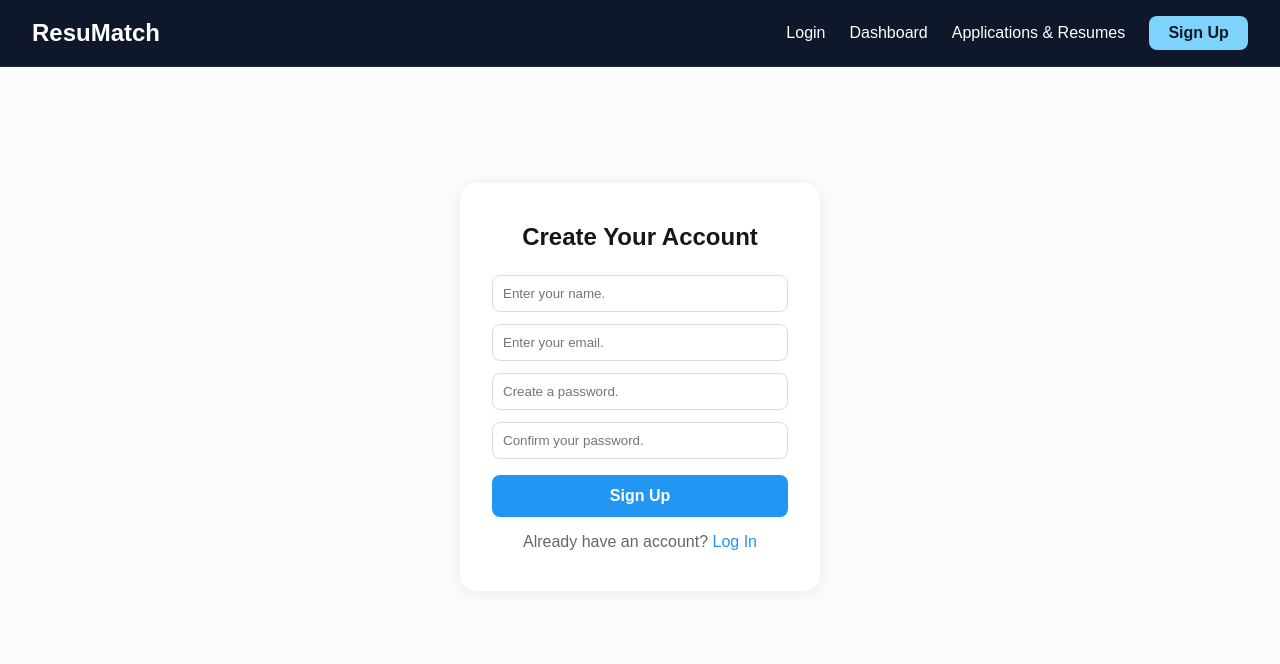
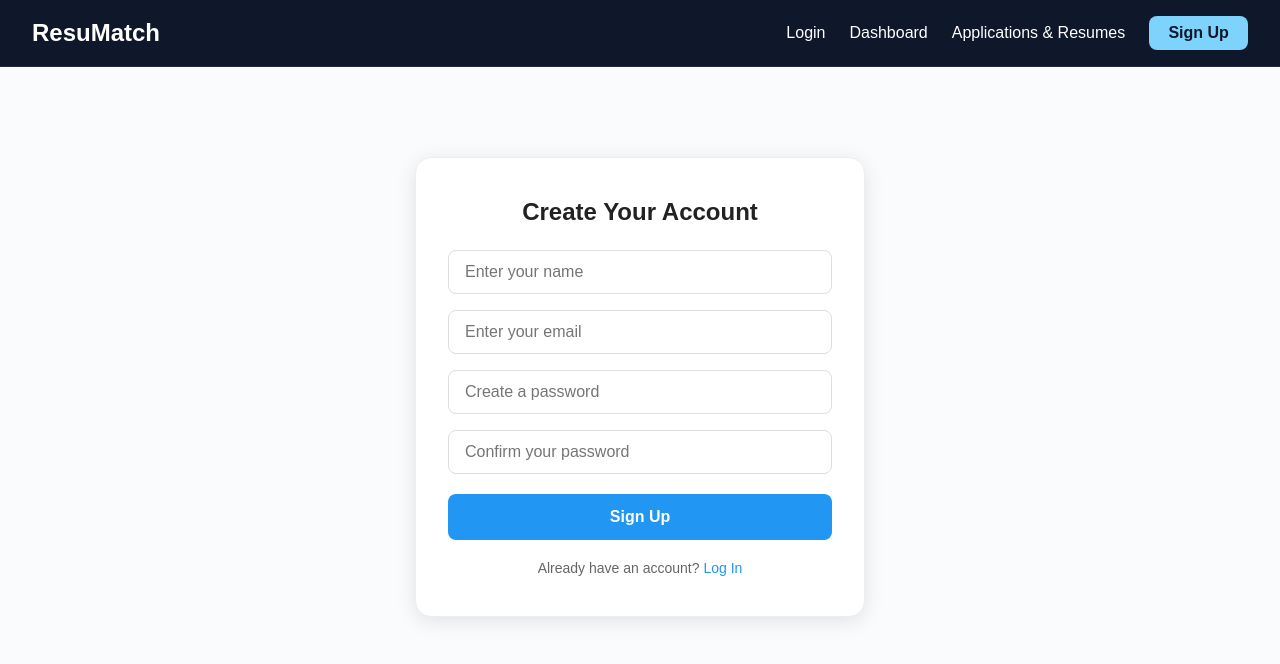
Before and after one commit to Sadly4343/ResuMatch, a Next.js app in the folder client/: page /signup in a window 1280 px wide. Shown: the top 664 px of the page. Built offline with nearby package versions, Linux system fonts and the light colour scheme.

Commit message:
updated css

```diff
--- a/client/src/app/signup/page.tsx
+++ b/client/src/app/signup/page.tsx
@@ -2,25 +2,20 @@
 import React, {useState} from "react";
 import apiService from "../../services/api";
 
-
-
-
 export default function SignupPage() {
-
   const [name, setName] = useState("");
   const [email, setEmail] = useState("");
   const [password, setPassword] = useState("");
   const [confirmPassword, setConfirmPassword] = useState("");
-
   const [loading, setLoading] = useState(false);
   const [error, setError] = useState("")
 
-  const  handleSignup = async (e: React.FormEvent<HTMLFormElement>) => {
+  const handleSignup = async (e: React.FormEvent<HTMLFormElement>) => {
     e.preventDefault();
     setError("");
 
     if (password !== confirmPassword) {
-      setError("Password's do not match try again!");
+      setError("Passwords do not match. Please try again!");
       return;
     }
 
@@ -46,61 +41,136 @@ export default function SignupPage() {
       console.error("Signup error: ", error);
       const errorMessage = error instanceof Error ? error.message : "Registration Failure";
       setError(errorMessage);
-
-
     } finally {
       setLoading(false);
     }
   }
+
   return (
     <div style={{ minHeight: '80vh', display: 'flex', alignItems: 'center', justifyContent: 'center', background: '#fafbfc' }}>
-      <div style={{ background: '#fff', borderRadius: 16, boxShadow: '0 2px 16px #0001', padding: '2.5rem 2rem', minWidth: 340, maxWidth: 360 }}>
-        <div style={{ textAlign: 'center', fontWeight: 700, fontSize: 24, marginBottom: 24 }}>Create Your Account</div>
+      <div style={{
+        background: '#fff',
+        borderRadius: 16,
+        boxShadow: '0 4px 20px rgba(0,0,0,0.1)',
+        padding: '2.5rem 2rem',
+        minWidth: 400,
+        maxWidth: 450,
+        border: '1px solid #eee'
+      }}>
+        <div style={{ textAlign: 'center', fontWeight: 700, fontSize: 24, marginBottom: 24, color: '#222' }}>
+          Create Your Account
+        </div>
+
         {error && (
           <div style={{
-            background: 'red',
-            color: 'green',
-            padding: '8px',
-            borderRadius: '12px',
-            marginBottom: '20px',
-            border: '2px solid black',
+            background: '#ffebee',
+            color: '#c62828',
+            padding: '12px 16px',
+            borderRadius: 8,
+            marginBottom: 20,
+            border: '1px solid #ffcdd2',
+            fontSize: 14,
             textAlign: 'center'
           }}>
             {error}
           </div>
         )}
+
         <form onSubmit={handleSignup}>
-          <div style={{ marginBottom: 16 }}>
+          <div style={{ marginBottom: 20 }}>
             <input
               type="text"
-            placeholder="Enter your name."
+              placeholder="Enter your name"
               value={name}
               onChange={(e) => setName(e.target.value)}
-            style={{ width: '100%', padding: 10, borderRadius: 8, border: '1px solid #ddd', marginBottom: 12 }}
-            disabled={loading} />
+              style={{
+                width: '100%',
+                padding: '12px 16px',
+                borderRadius: 8,
+                border: '1px solid #ddd',
+                marginBottom: 16,
+                fontSize: 16,
+                outline: 'none',
+                transition: 'border-color 0.2s'
+              }}
+              disabled={loading}
+            />
             <input
               type="email"
-            placeholder="Enter your email."
+              placeholder="Enter your email"
               value={email}
               onChange={(e) => setEmail(e.target.value)}
-            style={{ width: '100%', padding: 10, borderRadius: 8, border: '1px solid #ddd', marginBottom: 12 }}
-            disabled={loading}/>
-            <input type="password"
-            placeholder="Create a password."
+              style={{
+                width: '100%',
+                padding: '12px 16px',
+                borderRadius: 8,
+                border: '1px solid #ddd',
+                marginBottom: 16,
+                fontSize: 16,
+                outline: 'none',
+                transition: 'border-color 0.2s'
+              }}
+              disabled={loading}
+            />
+            <input
+              type="password"
+              placeholder="Create a password"
               value={password}
               onChange={(e) => setPassword(e.target.value)}
-            style={{ width: '100%', padding: 10, borderRadius: 8, border: '1px solid #ddd', marginBottom: 12 }}
-            disabled={loading}/>
-            <input type="password"
-            placeholder="Confirm your password."
+              style={{
+                width: '100%',
+                padding: '12px 16px',
+                borderRadius: 8,
+                border: '1px solid #ddd',
+                marginBottom: 16,
+                fontSize: 16,
+                outline: 'none',
+                transition: 'border-color 0.2s'
+              }}
+              disabled={loading}
+            />
+            <input
+              type="password"
+              placeholder="Confirm your password"
               value={confirmPassword}
               onChange={(e) => setConfirmPassword(e.target.value)}
-            style={{ width: '100%', padding: 10, borderRadius: 8, border: '1px solid #ddd' }}
-            disabled={loading}/>
+              style={{
+                width: '100%',
+                padding: '12px 16px',
+                borderRadius: 8,
+                border: '1px solid #ddd',
+                fontSize: 16,
+                outline: 'none',
+                transition: 'border-color 0.2s'
+              }}
+              disabled={loading}
+            />
           </div>
-          <button type="submit" style={{ background: '#2196f3', color: '#fff', border: 'none', borderRadius: 8, padding: '12px 24px', fontWeight: 600, fontSize: 16, width: '100%', marginBottom: 16, cursor: 'pointer' }}>{loading ? 'Creating Account...' : 'Sign Up' }</button>
-          <div style={{ textAlign: 'center', color: '#666' }}>
-            Already have an account? <a href="/login" style={{ color: '#2196f3', textDecoration: 'none' }}>Log In</a>
+
+          <button
+            type="submit"
+            style={{
+              background: '#2196f3',
+              color: '#fff',
+              border: 'none',
+              borderRadius: 8,
+              padding: '14px 24px',
+              fontWeight: 600,
+              fontSize: 16,
+              width: '100%',
+              marginBottom: 20,
+              cursor: 'pointer',
+              transition: 'background-color 0.2s'
+            }}
+            onMouseOver={(e) => (e.target as HTMLButtonElement).style.background = '#1976d2'}
+            onMouseOut={(e) => (e.target as HTMLButtonElement).style.background = '#2196f3'}
+            disabled={loading}
+          >
+            {loading ? 'Creating Account...' : 'Sign Up'}
+          </button>
+
+          <div style={{ textAlign: 'center', color: '#666', fontSize: 14 }}>
+            Already have an account? <a href="/login" style={{ color: '#2196f3', textDecoration: 'none', fontWeight: 500 }}>Log In</a>
           </div>
         </form>
       </div>
```
Also changed, not shown: client/src/app/login/page.tsx (+89 -26 lines). Lines whose indentation alone changed are shown as unchanged.
